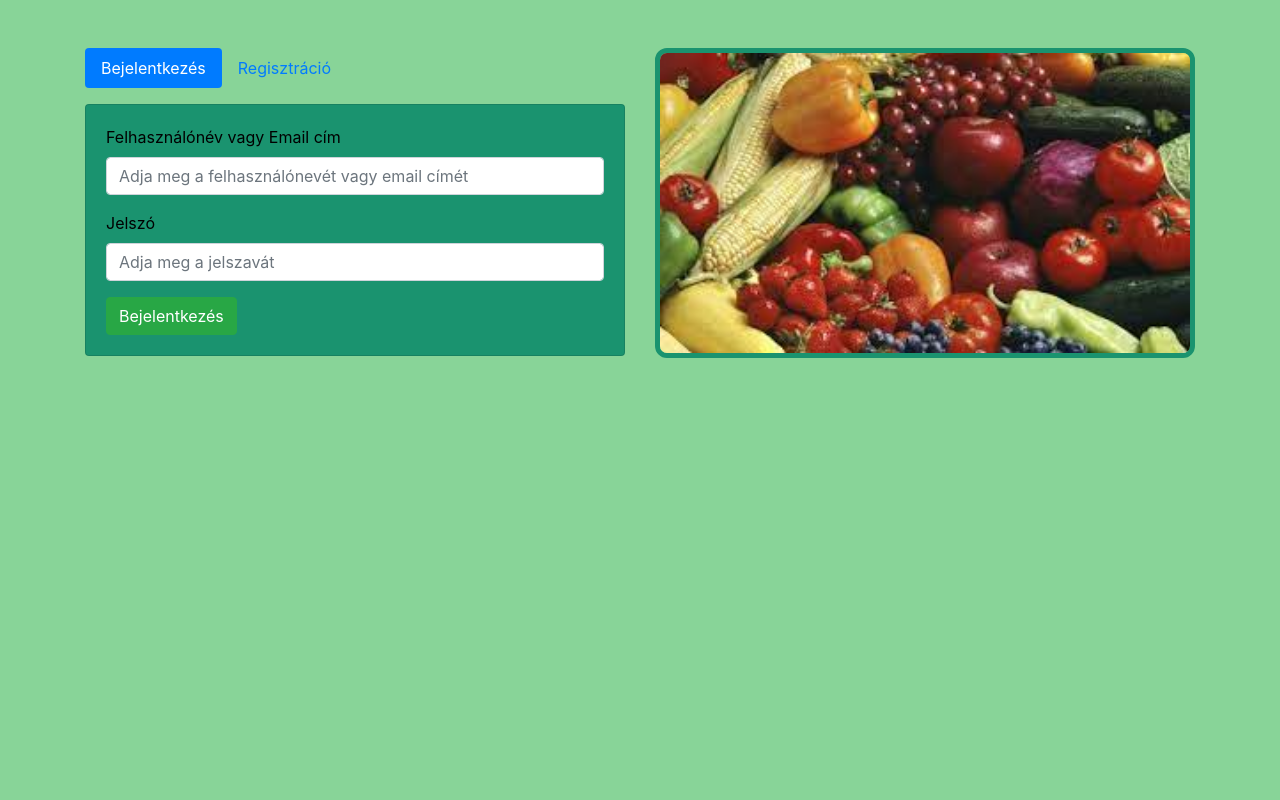
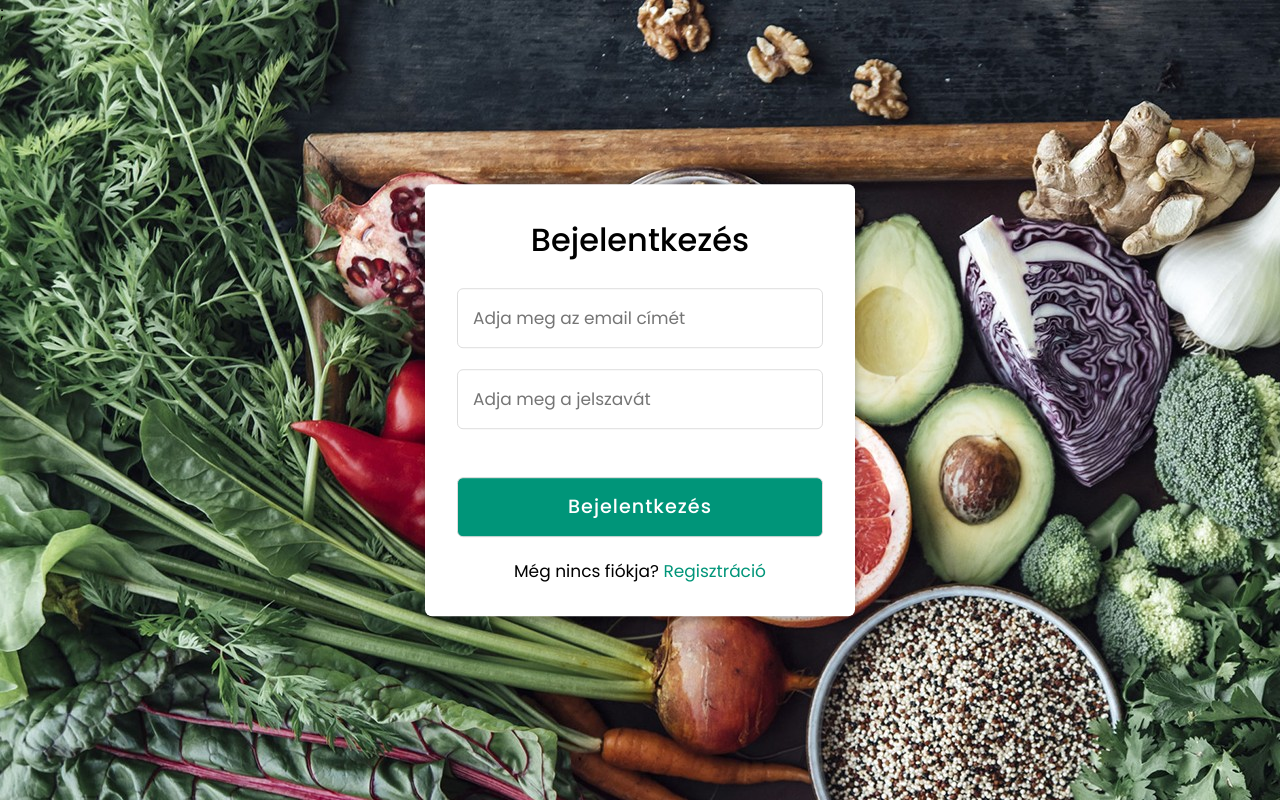
Before and after one commit to hferi55/szakdolgozat, a PHP site: page / in a window 1280 px wide. Run offline with PHP 8.4, Linux system fonts and the light colour scheme.

Commit message:
menü átalakítása
átalakítottam a háttérképet, bejelentkezési és regisztrációs felületet

```diff
--- a/index.php
+++ b/index.php
@@ -1,101 +1,50 @@
 <?php
-    include ('sql.php');
+  require('sql.php');
 ?>
+
 <!DOCTYPE html>
 <html lang="hu">
 <head>
   <meta charset="UTF-8">
+  <meta http-equiv="X-UA-Compatible"content="IE-edge">;
   <meta name="viewport" content="width=device-width, initial-scale=1.0">
   <title>Étrendkészítő Weboldal</title>
-  <!-- Bootstrap CSS -->
-  <link rel="stylesheet" href="https://stackpath.bootstrapcdn.com/bootstrap/4.3.1/css/bootstrap.min.css">
+  <!-- CSS -->
   <link rel="stylesheet" href="style.css">
 </head>
 <body>
 
-  <div class="container mt-5">
-      <div class="row justify-content-center">
-          <div class="col-md-6">
-              <ul class="nav nav-pills">
-                  <li class="nav-item">
-                    <a class="nav-link active" id="login-tab" data-toggle="pill" href="#login" role="tab" aria-controls="login" aria-selected="true">Bejelentkezés</a>
-                  </li>
-                  <li class="nav-item">
-                    <a class="nav-link" id="registration-tab" data-toggle="pill" href="#registration" role="tab" aria-controls="registration" aria-selected="false">Regisztráció</a>
-                  </li>
-              </ul>
-              <div class="tab-content mt-3">
-                  <div class="tab-pane fade show active" id="login" role="tabpanel" aria-labelledby="login-tab">
-
-                    <!-- Bejelentkezési kártya -->
-                    <div class="card mt-2">
-                      <div class="card-body">
-
-                        <form>
-                          <div class="form-group">
-                            <label for="loginUsername">Felhasználónév vagy Email cím</label>
-                            <input type="text" class="form-control" id="loginUsername" placeholder="Adja meg a felhasználónevét vagy email címét">
-                          </div>
-                          <div class="form-group">
-                            <label for="loginPassword">Jelszó</label>
-                            <input type="password" class="form-control" id="loginPassword" placeholder="Adja meg a jelszavát">
-                          </div>
-                          <button type="submit" class="btn btn-success">Bejelentkezés</button>
+<div class="container">
+    <input type="checkbox" id="check">
+    <div class="bejelentkezes kartya">
+      <header>Bejelentkezés</header>
+      <form action="#">
+        <input type="text" placeholder="Adja meg az email címét">
+        <input type="password" placeholder="Adja meg a jelszavát">
+        <input type="button" class="button" value="Bejelentkezés">
       </form>
+      <div class="signup">
+        <span class="signup">Még nincs fiókja?
+         <label for="check">Regisztráció</label>
+        </span>
       </div>
     </div>
-                  </div>
-                  <div class="tab-pane fade" id="registration" role="tabpanel" aria-labelledby="registration-tab">
-
-                    <!-- Regisztrációs kártya -->
-                    <div class="card mt-2">
-                      <div class="card-body">
-
-                        <form>
-                          <div class="form-group">
-                            <label for="registerName">Név</label>
-                            <input type="text" class="form-control" id="registerName" placeholder="Adja meg a nevét">
-                          </div>
-                          <div class="form-group">
-                            <label for="registerEmail">Email cím</label>
-                            <input type="email" class="form-control" id="registerEmail" placeholder="Adja meg az email címét">
-                          </div>
-                          <div class="form-group">
-                            <label for="registerPassword">Jelszó</label>
-                            <input type="password" class="form-control" id="registerPassword" placeholder="Adja meg a jelszavát">
-                          </div>
-                          <button type="submit" class="btn btn-success">Regisztráció</button>
+    <div class="regisztracio kartya">
+      <header>Regisztráció</header>
+      <form action="#">
+        <input type="text" placeholder="Adja meg az email címét">
+        <input type="text" placeholder="Adja meg a nevét">
+        <input type="password" placeholder="Adja meg a jelszavát">
+        <input type="password" placeholder="Erősítse meg a jelszavát">
+        <input type="button" class="button" value="Regisztráció">
       </form>
-                      </div>
-                    </div>
-                  </div>
-                </div>
-          </div>
-              <div class="col-md-6">
-
-                  <div id="carouselExampleSlidesOnly" class="carousel slide" data-ride="carousel" >
-                    <div class="carousel-inner">
-                      <div class="carousel-item active">
-                        <img class="d-block w-100" src="egészséges étel kép 1.jpg" alt="Első kép">
-                      </div>
-                      <div class="carousel-item">
-                        <img class="d-block w-100" src="egészséges étel kép 2.jpg" alt="Második kép">
-                      </div>
-                      <div class="carousel-item">
-                        <img class="d-block w-100" src="egészséges étel kép 3.jpg" alt="Harmadik kép">
+      <div class="signup">
+        <span class="signup">Már van fiókja?
+         <label for="check">Bejelentkezés</label>
+        </span>
       </div>
     </div>
 </div>
 
-              </div>
-          </div>
-      </div>
-  </div>
-
-  <!-- Bootstrap JS, Popper.js, and jQuery -->
-  <script src="https://code.jquery.com/jquery-3.3.1.slim.min.js"></script>
-  <script src="https://cdnjs.cloudflare.com/ajax/libs/popper.js/1.14.7/umd/popper.min.js"></script>
-  <script src="https://stackpath.bootstrapcdn.com/bootstrap/4.3.1/js/bootstrap.min.js"></script>
-  <script src="https://cdn.jsdelivr.net/npm/bootstrap@5.3.0/dist/js/bootstrap.bundle.min.js"></script>
 </body>
 </html>
--- a/style.css
+++ b/style.css
@@ -1,15 +1,102 @@
+/* Import Google font - Poppins */
+@import url('https://fonts.googleapis.com/css2?family=Poppins:wght@200;300;400;500;600;700&display=swap');
 
+*{
+    margin: 0;
+    padding: 0;
+    box-sizing: border-box;
+    font-family: 'Poppins', sans-serif;
+  }
 body {
-    background-color: #88D498; /* háttérszín */
+    min-height: 100vh;
+    width: 100%;
     color: black; /* szövegszín */
+    background-image: url("../szakdolgozat/kepek/háttérkép.jpg");
 }
 .card {
     background-color: #1A936F; /* kártya háttérszín */
 }
-.carousel-inner {
+.carousel-inner { /* kép szegélye */
     border-style: solid;
     border-width: 5px;
-    border-color: #1A936F;
+    border-color: #1a936f67;
     border-radius: 12px;
     padding: 0px;
 }
+.container{
+    position: absolute;
+    top: 50%;
+    left: 50%;
+    transform: translate(-50%,-50%);
+    max-width: 430px;
+    width: 100%;
+    background: #fff;
+    border-radius: 7px;
+    box-shadow: 0 5px 10px rgba(0,0,0,0.3);
+  }
+  .container .regisztracio{
+    display: none;
+  }
+  #check:checked ~ .regisztracio{
+    display: block;
+  }
+  #check:checked ~ .bejelentkezes{
+    display: none;
+  }
+#check{
+  display: none;
+}
+.container .kartya{
+  padding: 2rem;
+}
+.kartya header{
+  font-size: 2rem;
+  font-weight: 500;
+  text-align: center;
+  margin-bottom: 1.5rem;
+}
+ .kartya input{
+   height: 60px;
+   width: 100%;
+   padding: 0 15px;
+   font-size: 17px;
+   margin-bottom: 1.3rem;
+   border: 1px solid #ddd;
+   border-radius: 6px;
+   outline: none;
+ }
+ .kartya input:focus{
+   box-shadow: 0 1px 0 rgba(0,0,0,0.2);
+ }
+.kartya a{
+  font-size: 16px;
+  color: #009579;
+  text-decoration: none;
+}
+.kartya a:hover{
+  text-decoration: underline;
+}
+.kartya input.button{
+  color: #fff;
+  background: #009579;
+  font-size: 1.2rem;
+  font-weight: 500;
+  letter-spacing: 1px;
+  margin-top: 1.7rem;
+  cursor: pointer;
+  transition: 0.4s;
+}
+.kartya input.button:hover{
+  background: #006653;
+}
+.signup{
+  font-size: 17px;
+  text-align: center;
+}
+.signup label{
+  color: #009579;
+  cursor: pointer;
+}
+.signup label:hover{
+  text-decoration: underline;
+}
```
Also changed, not shown: egészséges étel kép 1.jpg (deleted), egészséges étel kép 2.jpg (deleted), egészséges étel kép 3.jpg (deleted), kepek/háttérkép.jpg (added). Lines whose indentation alone changed are shown as unchanged.
